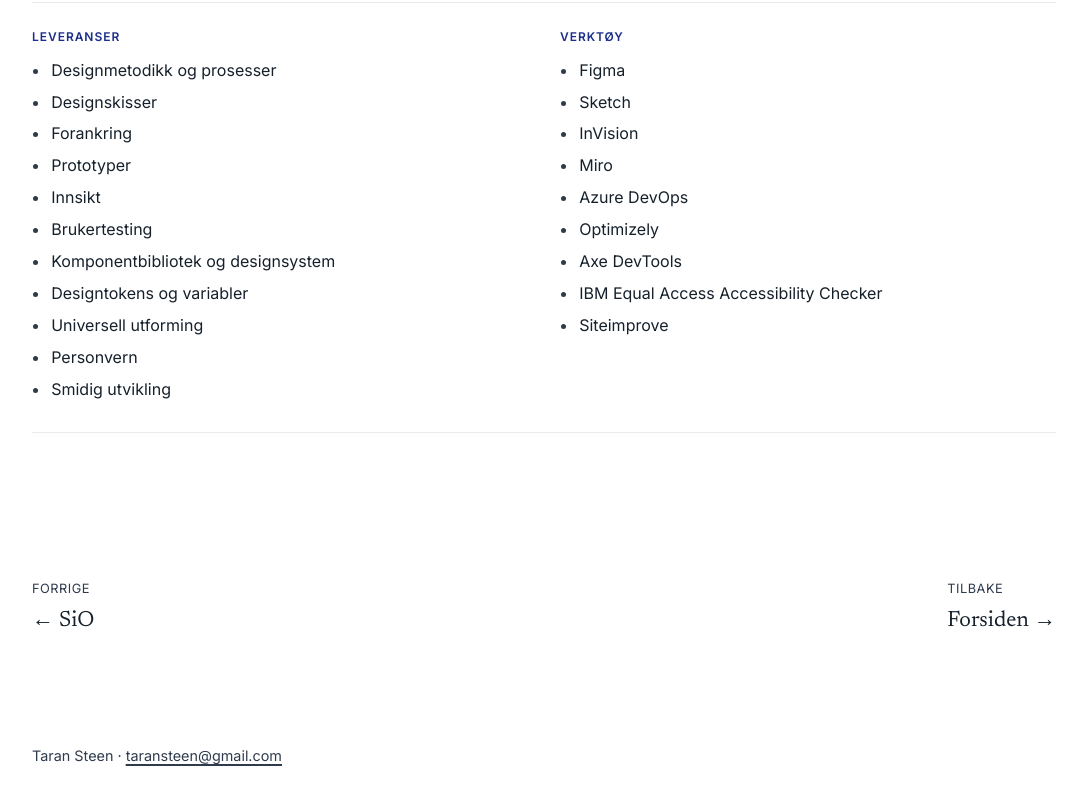
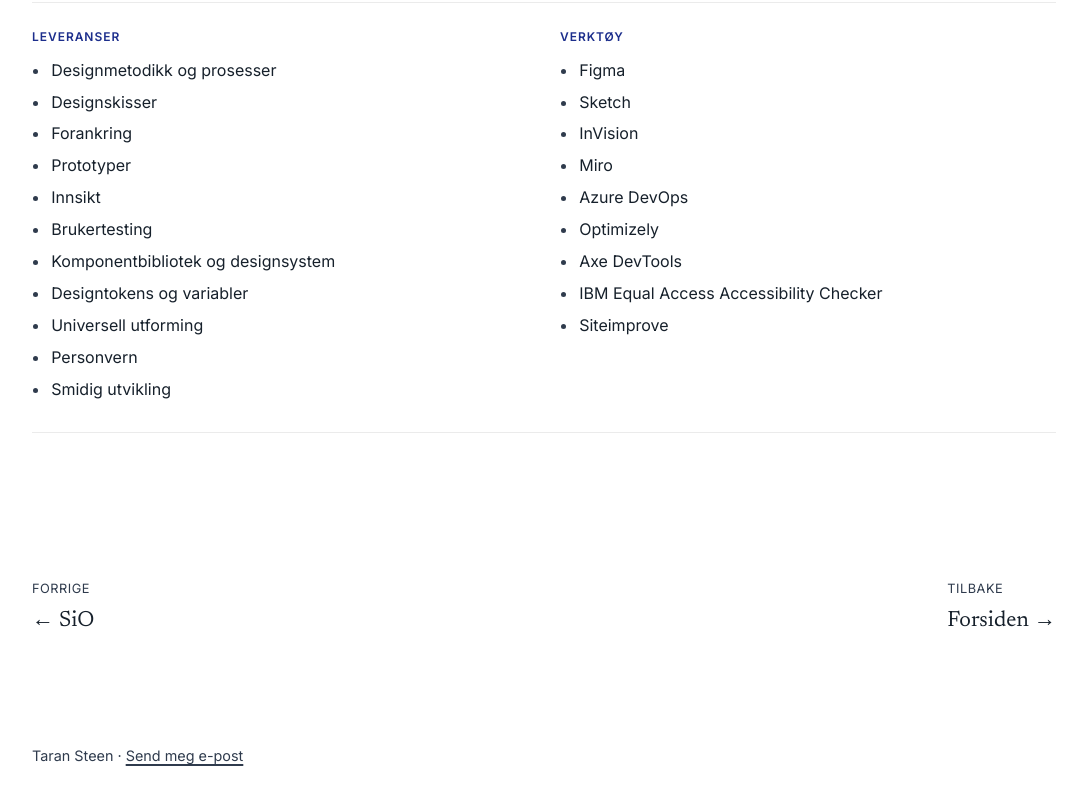
Before and after one commit to taransteen/Tarans-portfolio, a plain HTML site: page arbeid-4.html in a window 1280 px wide. Shown: the part 9196-9996 px from the top of the page, without its empty margins (96-1183 px from the left). Drawn offline with Linux system fonts and the light colour scheme.

Commit message:
Update arbeid-4.html

```diff
--- a/arbeid-4.html
+++ b/arbeid-4.html
@@ -192,7 +192,7 @@
 
   <footer class="site-footer">
     <div class="wrap">
-      <p style="margin:0">Taran Steen · <a href="mailto:taransteen@gmail.com">taransteen@gmail.com</a></p>
+      <p style="margin:0">Taran Steen · <a href="mailto:taransteen@gmail.com">Send meg e-post</a></p>
     </div>
   </footer>
 </body>
```
